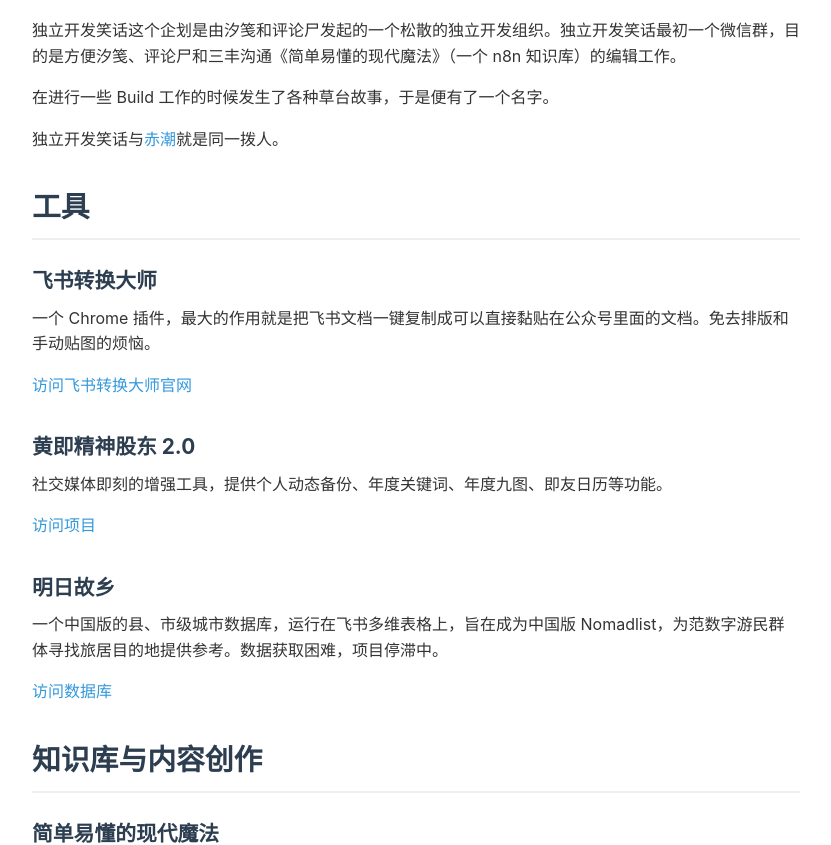
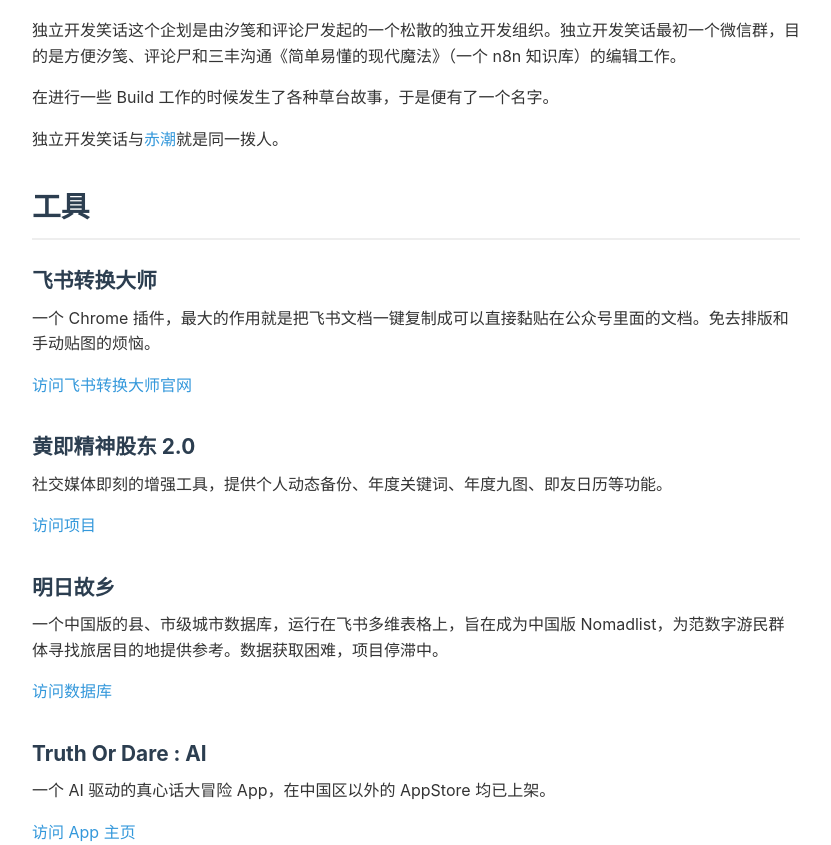
Before and after one commit to nishima-hikigaya/funwithbuild_index, a plain HTML site: page index.html in a window 1280 px wide. Shown: the part 110-955 px from the top of the page, without its empty margins (224-1055 px from the left). Drawn offline with Linux system fonts and the light colour scheme.

Commit message:
Update index.html

```diff
--- a/index.html
+++ b/index.html
@@ -134,6 +134,13 @@
             <p>一个中国版的县、市级城市数据库，运行在飞书多维表格上，旨在成为中国版 Nomadlist，为范数字游民群体寻找旅居目的地提供参考。数据获取困难，项目停滞中。</p>
             <a href="https://grd1kevm20.feishu.cn/base/AgHqbu9YraujGHsNRoPcEBrZnIy?table=ldxiRZa3Ztto3RqC" target="_blank">访问数据库</a>
         </div>
+
+      <div class="project">
+            <h3>Truth Or Dare : AI</h3>
+            <p>一个 AI 驱动的真心话大冒险 App，在中国区以外的 AppStore 均已上架。</p>
+            <a href="https://truthordareapps.com/" target="_blank">访问 App 主页</a>
+        </div>
+
     </div>
 
     <h2>知识库与内容创作</h2>
```
